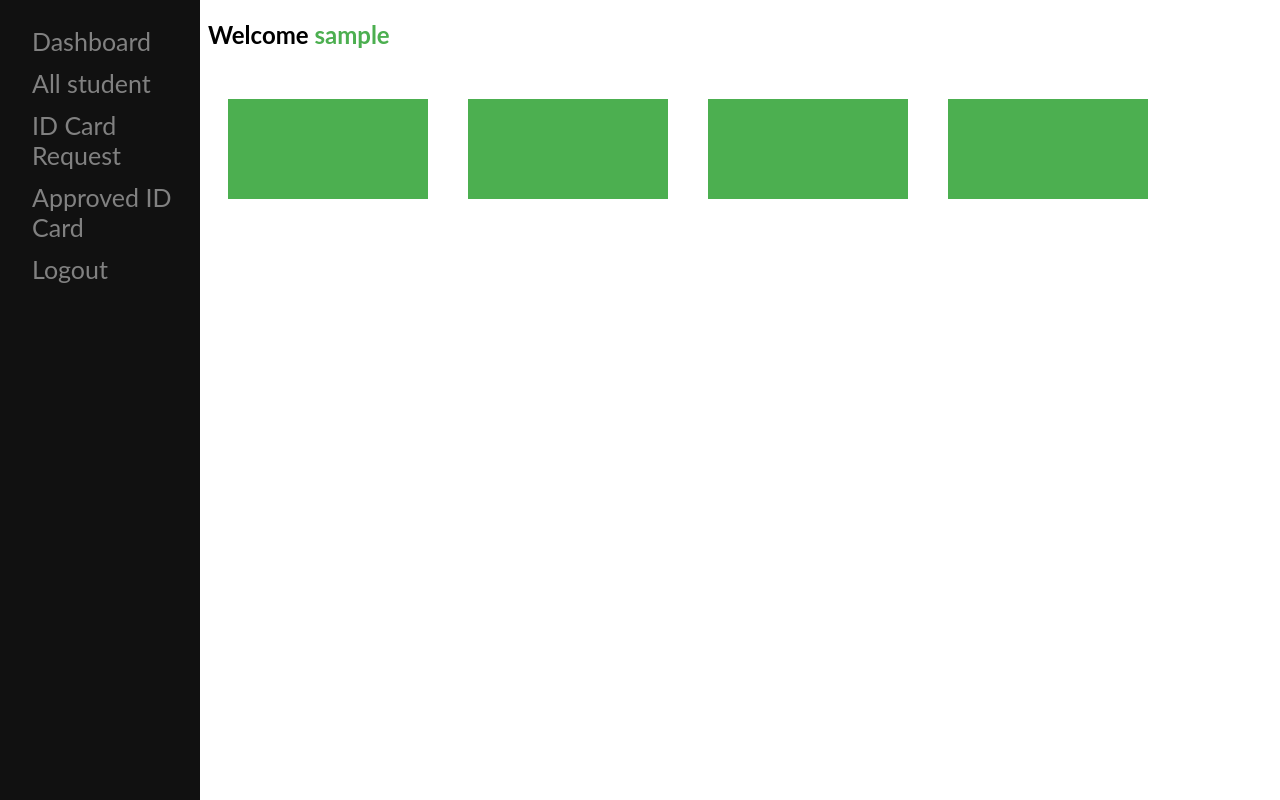
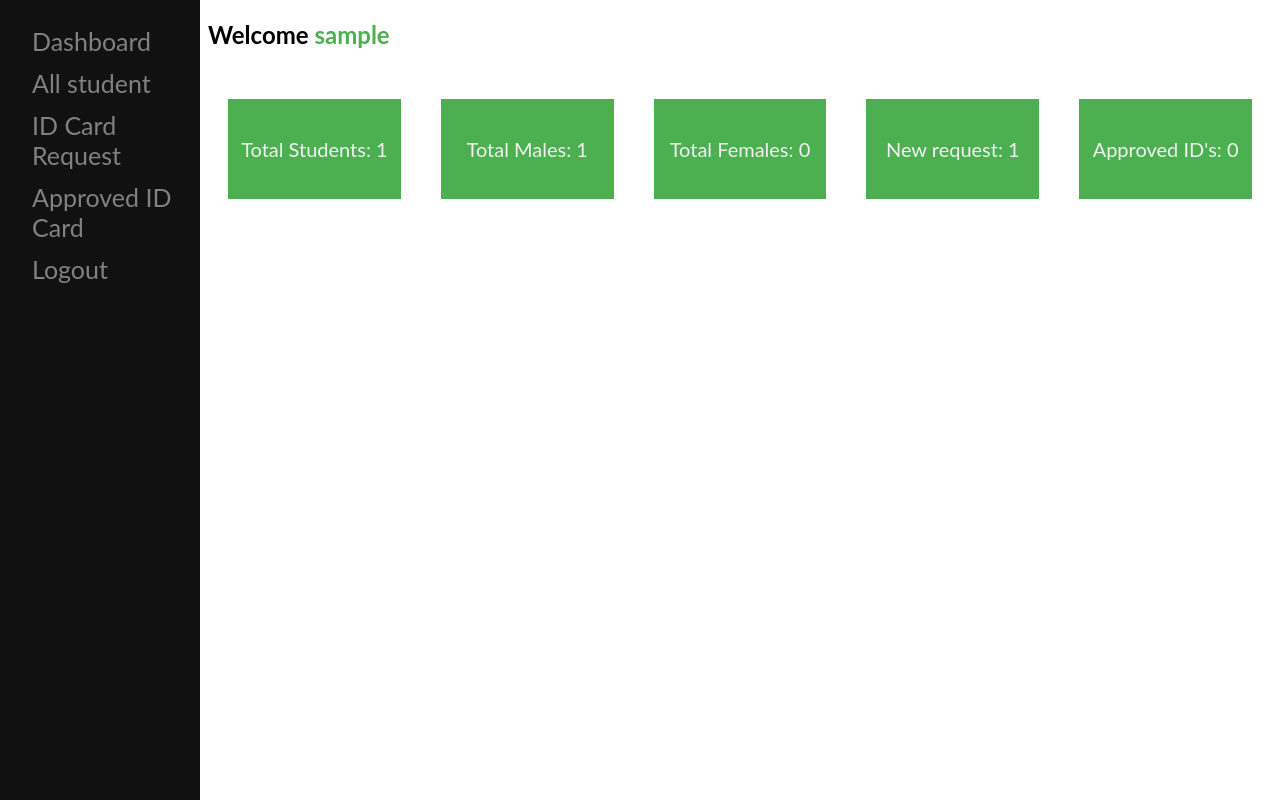
Before and after one commit to mdjibril/idgen, a PHP site: page /admin/dashboard.php in a window 1280 px wide. Run offline with PHP 8.4, Linux system fonts and the light colour scheme; the visitor is signed in with stand-in values (Sample User, id 1).

Commit message:
added statistical highlight

```diff
--- a/admin/dashboard.php
+++ b/admin/dashboard.php
@@ -71,6 +71,10 @@ if (!isset($_SESSION['username'])) {
             background-color: #4caf50;
             color: #f1f1f1;
             margin: 0 20px;
+            font-size: 20px;
+            display: flex;
+            justify-content: center;
+            align-items: center;
         }
     </style>
 </head>
@@ -85,27 +89,43 @@ if (!isset($_SESSION['username'])) {
         <a href="script/logout.php">Logout</a>
     </div>
     <?php
-    // $current_matric = $_SESSION['matric'];
-    // $sql = "SELECT * FROM `admin` WHERE `username` = 'admin'";
-    // $getUser = mysqli_query($conn, $sql);
+    $sqlall = "SELECT COUNT(gender) FROM `user`";
+    $allgender = mysqli_query($conn, $sqlall);
+    $row =  mysqli_fetch_row($allgender);
 
-    // while ($row = mysqli_fetch_array($getUser)) :
-    //     $username = $row['username'];
+    $sqlmale = "SELECT COUNT(gender) FROM `user` WHERE `gender` = 'Male'";
+    $totalmale = mysqli_query($conn, $sqlmale);
+    $males =  mysqli_fetch_row($totalmale);
+
+    $sqlfemale = "SELECT COUNT(gender) FROM `user` WHERE `gender` = 'Female'";
+    $totalfemale = mysqli_query($conn, $sqlfemale);
+    $females =  mysqli_fetch_row($totalfemale);
+
+    $sqlrequest = "SELECT COUNT(request) FROM `user` WHERE `status` = 'notapproved'";
+    $totalrequest = mysqli_query($conn, $sqlrequest);
+    $request =  mysqli_fetch_row($totalrequest);
+
+    $sqlapprove = "SELECT COUNT(request) FROM `user` WHERE `status` = 'approved'";
+    $totalapprove = mysqli_query($conn, $sqlapprove);
+    $approve =  mysqli_fetch_row($totalapprove);
     ?>
     <div class="main">
         <h2>Welcome <span style="color:#4caf50"><?php echo $_SESSION['username'] ?> </span></h2>
         <div class="cards">
             <div class="card">
-
+                Total Students: <?php echo $row['0'] ?>
             </div>
             <div class="card">
-
+                Total Males: <?php echo $males['0'] ?>
             </div>
             <div class="card">
-
+                Total Females: <?php echo $females['0'] ?>
             </div>
             <div class="card">
-
+                New request: <?php echo $request['0'] ?>
+            </div>
+            <div class="card">
+                Approved ID's: <?php echo $approve['0'] ?>
             </div>
         </div>
     </div>
```
